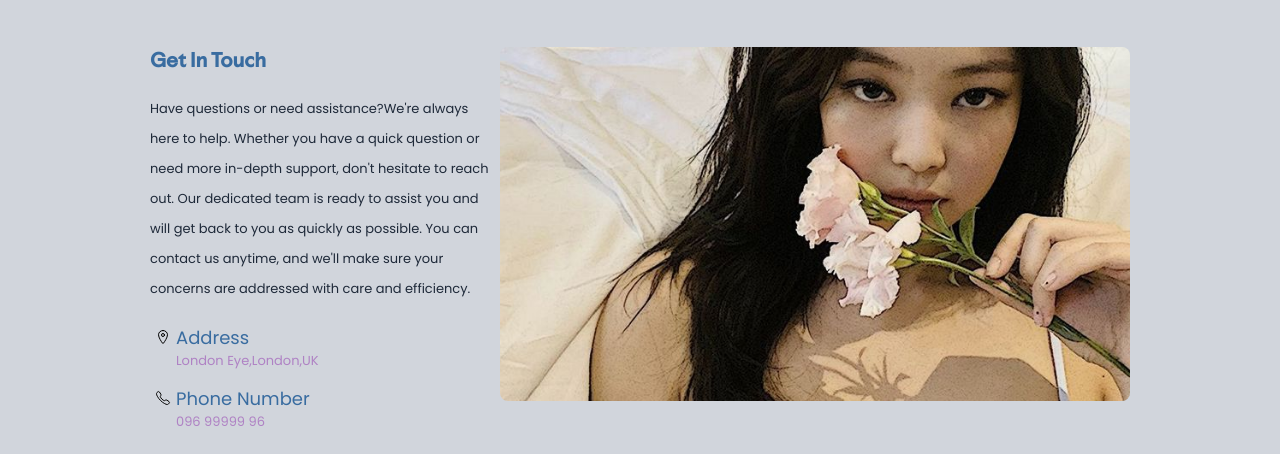
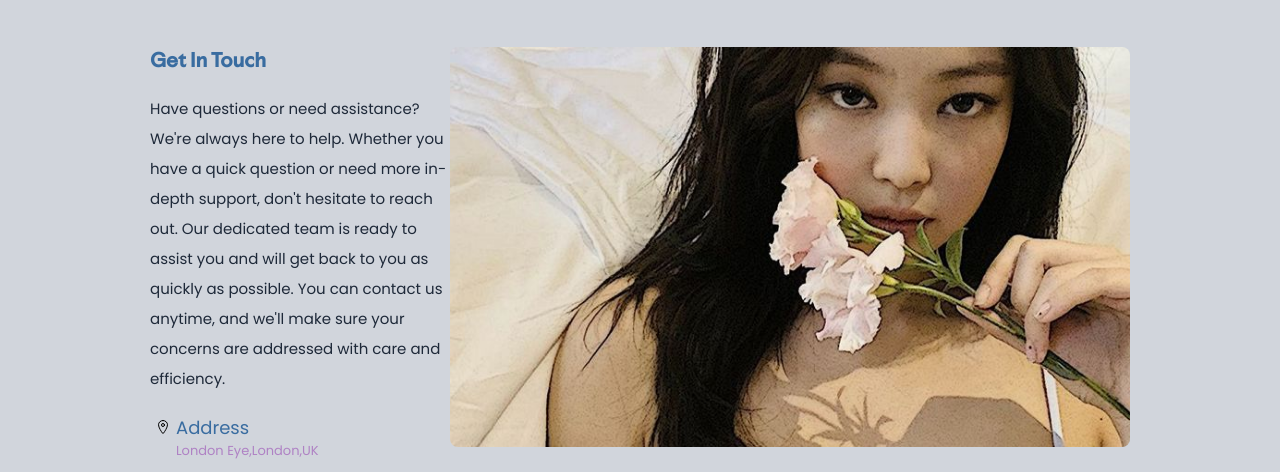
Before and after one commit to Navorn-30/e-commerce-project, a website: page page/contact.html in a window 1280 px wide. Shown: the part 293-765 px from the top of the page. Drawn offline with nearby package versions, Linux system fonts and the light colour scheme; files whose address does not match are found by name.

Commit message:
comment about pages

```diff
--- a/page/contact.html
+++ b/page/contact.html
@@ -7,6 +7,7 @@
     <link rel="stylesheet" href="../src/css/output.css" />
   </head>
   <body class="m-0 p-0 box-border overflow-y-auto bg-gray-300">
+    <!-- nav bar -->
     <header class="bg-white shadow">
       <nav
         class="container mx-auto px-5 py-4 md:flex items-center justify-between"
@@ -56,7 +57,7 @@
         </div>
       </nav>
     </header>
-
+<!-- content -->
     <main class="w-auto h-auto mx-[150px] my-[22px]">
       <div class="py-[50px]">
         <h1
@@ -84,7 +85,7 @@
             Get In Touch
           </h3>
           <p
-            class="font-poppins-regular md:text-[13px] md:w-[350px] md:h-auto w-[150px] leading-[20px] text-gray-800 py-[5px] md:leading-[30px] text-[8px]"
+            class="font-poppins-regular md:text-[15px] w-[150px] leading-[px] text-gray-800 py-[5px] md:leading-[30px] text-[10px] md-w-[250px] lg:w-[300px]"
           >
             Have questions or need assistance?We're always here to help. Whether
             you have a quick question or need more in-depth support, don't
@@ -113,7 +114,7 @@
           <img
             src="../assets/picture/jennie.jpg"
             alt="Main-picture"
-            class="rounded-[8px] md:w-auto w-[250px]"
+            class="rounded-[8px] md:w-auto w-[250px] h-[400px] lg:h-[400px] md:h-[300px]"
           />
         </div>
       </section>
```
Also changed, not shown: index.html (+13 -5 lines), src/css/output.css.
